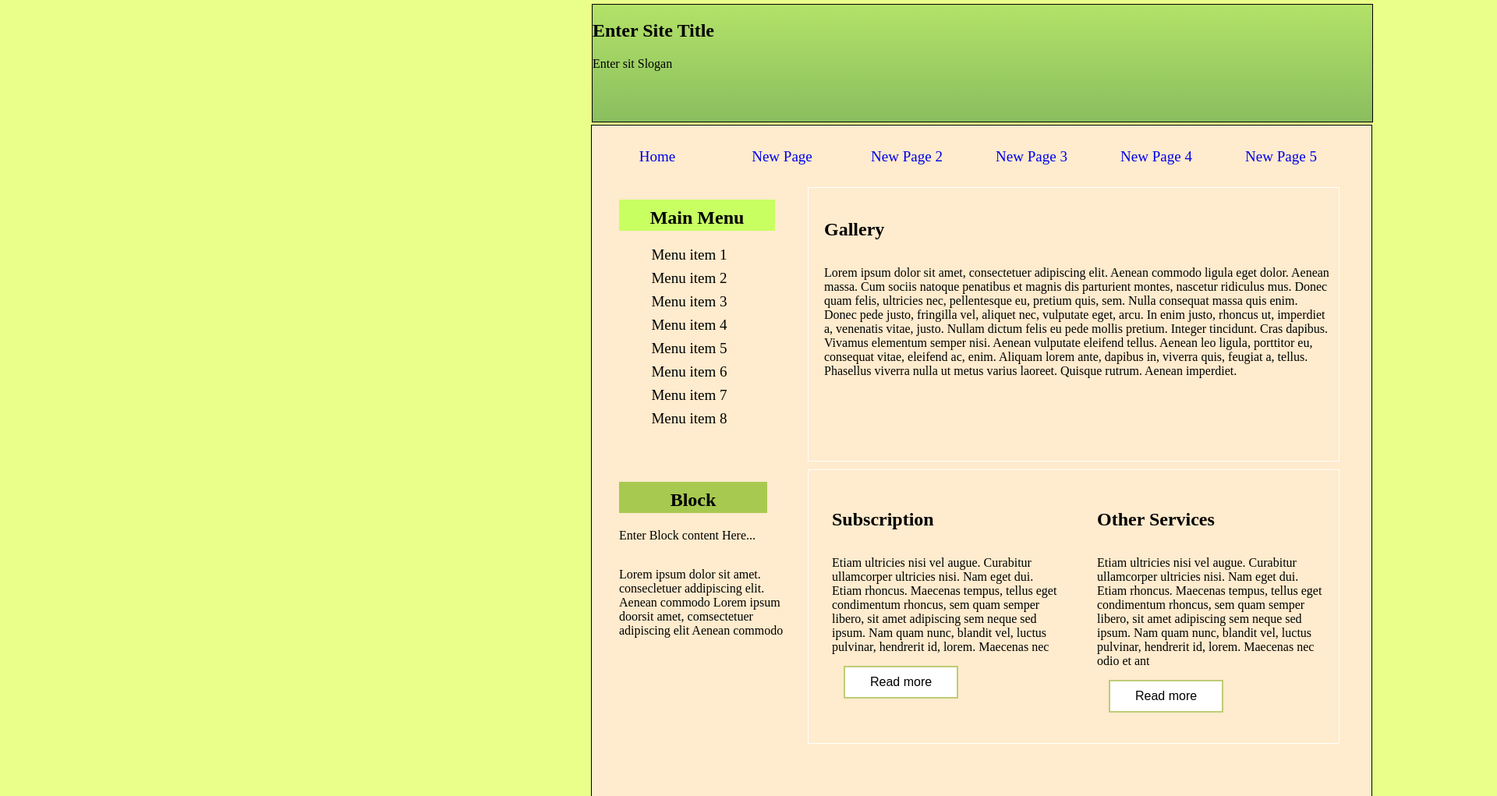
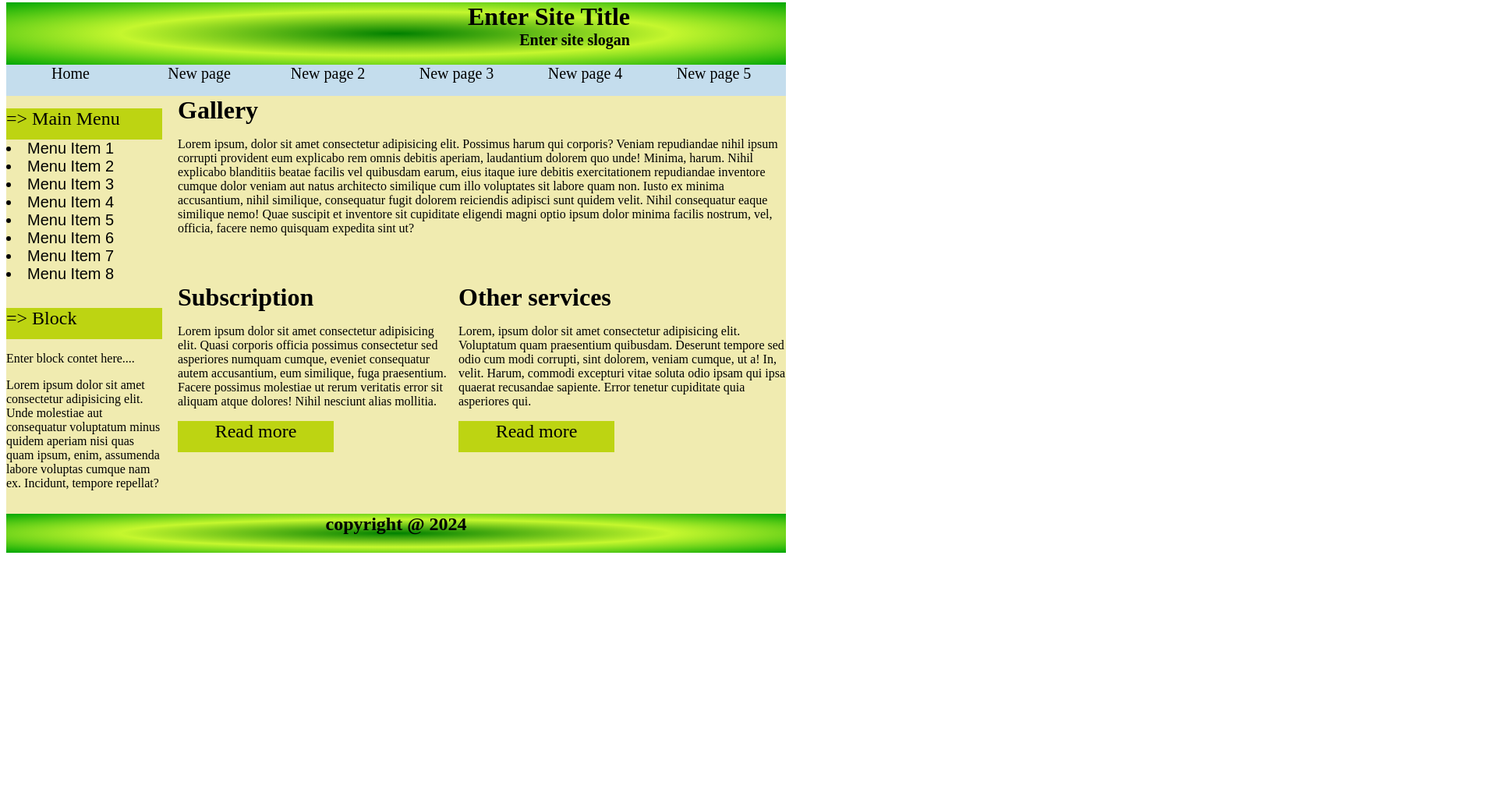
Before and after one commit to Akashtripathy2003/html, a plain HTML site: page home task.html in a window 1280 px wide. Shown: the part 5-1026 px from the top of the page at 78% size, 1920 px wide, since content can reach past the window. After the commit the page ends 800 px from the top, so only its background shows below. Drawn offline with Linux system fonts and the light colour scheme.

Commit message:
css.html

```diff
--- a/home task.html
+++ b/home task.html
@@ -3,323 +3,143 @@
 <head>
     <meta charset="UTF-8">
     <meta name="viewport" content="width=device-width, initial-scale=1.0">
-    <title>my Style </title>
+    <title>HOME TASK-1</title>
     <style type="text/css">
-        body {
-            background-color: rgb(234, 255, 138);
+        .bg-gradient{
+            background-image: radial-gradient(green, rgb(197, 247, 46),rgb(3, 167, 3));
         }
-        #div1{
-            width: 2500px;
-            height: 400;
-            border: 2px solid #0000;
+        div{
+            width: 1000px;
+            height: 80px;
         }
-        #div2{
-            width: 2500px;
-            height: 800px;
-            border: 1px solid #0000;
+        h1{
+            font-family: Algerian;
+            margin: 0;
         }
-        #div3{
-            width: 800;
-            height: 300;
-            border: 1px solid #0000;
+        #dv1{
+            height: 600px;
+            width: 1000px;
+            background-color: rgb(240, 235, 176);
         }
-        .content1{
-            margin: 0 auto;
+        #dv2{
+            height: 500px;
+            width: 200px;
+        }
+        .dv3{
+            height: 40px;
+            width: 200px;
+            background-color: rgb(189, 212, 18);
+        }
+        .dv4{
+            height: 200px;
+            width: 200px;
+        }
+        .dv4 li{
+            font-size: 20px;
+            font-family: Arial, Helvetica, sans-serif;
+        }
+        .menu{
             width: 1000px;
-            height: 150px;
-            border: 1px solid rgb(0, 0, 0);
+            height: 40px;
+            background-color: rgb(196, 221, 237);
         }
-        .mamu10 h1{
-            width: 200px;
-            height: 30px;
-            text-align: right;
-            padding-top: 20px;
-            margin: 20px;
-        }
-        .content2{
-            margin: 0 auto;
-            width: 1000px;
-            height: 860px;
-            border: 1px solid rgb(0, 0, 0);
-            background-color: blanchedalmond;
-        }
-        .content3{
-            margin: 12px;
-            width: 950px;
-            height: 50px;
-            border: 1px solid rgba(255, 255, 255, 0);
-        }
-        .bg-green{
-            background-image: linear-gradient(rgb(179, 226, 104),rgb(138, 190, 95));
-        }
-        .menu1{
-            width: 1100px;
-            height: 60px;
-
-        }
-        .menu1 ul{
+        .menu ul{
             margin: 0;
             padding: 0;
         }
-        .menu1 ul li{
+        .menu ul li{
             list-style: none;
             float: left;
-            width: 140px;
-            margin-right: 20px;
-
+            width: 165px;
+            font-family: algerian;
+            text-align: center;
+            font-size: 20px;
         }
-        .menu1 ul li a{
-            height: 35px;
-            padding-top: 15px;
-            display: block;
-            text-align: center;
-            text-decoration: none;
-            font-size: 19px;
-            font-weight: 100;
+        .dv5{
+            width: 780px;
+            height: 240px;
+            float: right;
         }
-        .menu1 ul li a:hover{
-            background-color: #9eb65e;
-            color: #000;
-        }
-        .content4{
-            width: 230px;
-            height: 340px;
-            border: 1px solid rgba(255, 251, 251, 0);
-
-        }
-        .content4{
-            margin: 10px;
+        .dv6{
+            width: 350px;
+            height: 240px;
             float: left;
         }
-        .menu2{
-            width: 100px;
-            height: 60px;
-        }
-        .menu2 ul{
-            margin: 0;
-            padding: 0;
-        }
-        .menu2 ul li{
-            list-style: none;
-            width: 200px;
-            background-color: rgba(255, 255, 255, 0);
-            margin-right: 10px;
-        }
-        .menu2 ul li a{
-            height: 20px;
-            padding-top: 10px;
-            display: block;
-            text-align: center;
-            text-decoration: none;
-            font-size: 19px;
-            font-weight: 100px;
-        }
-        .menu2 ul li h2{
-            width: 200px;
-            height: 30px;
-            text-align: center;
-            padding-top: 10px;
-            border: 0px solid ;
-            background-color: rgb(200, 255, 97);
-            margin: 10px;
-        }
-        .menu3{
-            width: 100px;
-            height: 60px;
-        }
-        .menu3 h2{
-            width: 190px;
-            height: 30px;
-            text-align: center;
-            padding-top: 10px;
-            border: 0px solid ;
-            background-color: rgb(168, 201, 80);
-            margin: 10px;
-        }
-        .menu3 p{
-            width: 240px;
-            height: 30px;
-            text-align: left;
-            padding-top: 10px;
-            margin: 10px;
-        }
-        .content5{
-            width: 680px;
-            height: 350px;
-            border: 1px solid white;
-        }
-        .content5{
-            margin: 5px;
+        .dv7{
+            width: 420px;
+            height: 240px;
             float: right;
         }
-        .content6{
-            width: 320px;
-            height: 300px;
-            border: 0px solid rgb(0, 0, 0);
-
-        }
-        .content6{
-            margin: 10px;
-            float: left;
-        }
-        .menu4{
-            width: 1100px;
-            height: 60px;
-        }
-        .menu4 h2{
-            width: 200px;
-            height: 30px;
-            text-align: left;
-            padding-top: 20px;
-            margin: 20px;
-        }
-        .menu4 p{
-            width: 650px;
-            height: 30px;
-            text-align: left;
-            padding-top: 10px;
-            padding-left: 10px;
-            margin: 10px;
-        }
-        .menu5{
-            width: 100px;
-            height: 60px;
-        }
-        .menu5 h2{
-            width: 190px;
-            height: 30px;
-            text-align: left;
-            padding-top: 20px;
-            border: 0px solid;
-            margin: 20px;
-        }
-        .menu5 p{
-            width: 300px;
-            height: 30px;
-            text-align: left;
-            padding-top: 10px;
-            padding-left: 10px;
-            margin: 10px;
-        }
-        .menu5 button {
-                border: none;
-                color: white;
-                padding: 10px 32px;
-                text-align: center;
-                text-decoration: none;
-                display: inline-block;
-                font-size: 16px;
-                margin: 15px;
-                transition-duration: 0.2s;
-                cursor: pointer;
-            }
-            .menu5 button {
-                background-color: white;
-                color: black;
-                border: 2px solid #bfcc76;
-            }
-
-        .menu5 button:hover {
-            background-color: #9eb65e;
-            color: rgb(0, 0, 0);
-        }
-
     </style>
 </head>
 <body>
-    <div id="div1">
-        <div class="content1 bg-green">
-            <nav class="manu10">
-                <h1>Enter Site Title</h1>
-                <a>Enter sit Slogan</a>
-            </nav>
+    <div class="bg-gradient">
+        <div style="width: 800px;height: 100px;">
+          <h1 style="text-align: right;">Enter Site Title</h1>
+          <h1 style="font-size: 20px; text-align: right;">Enter site slogan</h1>
           </div>
         </div>
-    <div id="div2">
-        <div class="content2">
-            <div id="div3">
-                <div class="content3">
-                    <nav class="menu1">
+    <div id="dv1">
+      <div class="menu">
         <ul>
-
-                            <li>
-                                <a href="#">Home</a>
-                            </li>
-                            <li>
-                                <a href="#">New Page</a>
-                            </li>
-                            <li>
-                                <a href="#">New Page 2</a>
-                            </li>
-                            <li>
-                                <a href="#">New Page 3</a>
-                            </li>
-                            <li>
-                                <a href="#">New Page 4</a>
-                            </li>
-                            <li>
-                                <a href="#">New Page 5 </a>
-                            </li>
+            <li>Home</li>
+            <li>New page</li>
+            <li>New page 2</li>
+            <li>New page 3</li>
+            <li>New page 4</li>
+            <li>New page 5</li>
         </ul>
-                    </nav>
-                    <div class="content4 content-margin " >
-                        <nav class="menu2">
-                            <ul>
-                                <li>
-                                    <h2>Main Menu</h2>
-                                    <a>Menu item 1</a>
-                                    <a>Menu item 2</a>
-                                    <a>Menu item 3</a>
-                                    <a>Menu item 4</a>
-                                    <a>Menu item 5</a>
-                                    <a>Menu item 6</a>
-                                    <a>Menu item 7</a>
-                                    <a>Menu item 8</a>
-                                </li>
-                            </ul>
-                        </nav>
       </div>
-                    <div class="content5 content-margin">
-                        <nav class="menu4">
-                            <h2>Gallery</h2>
-                            <p>
-                                Lorem ipsum dolor sit amet, consectetuer adipiscing elit. Aenean commodo ligula eget dolor. Aenean massa. Cum sociis natoque penatibus et magnis dis parturient montes, nascetur ridiculus mus. Donec quam felis, ultricies nec, pellentesque eu, pretium quis, sem. Nulla consequat massa quis enim. Donec pede justo, fringilla vel, aliquet nec, vulputate eget, arcu. In enim justo, rhoncus ut, imperdiet a, venenatis vitae, justo. Nullam dictum felis eu pede mollis pretium. Integer tincidunt. Cras dapibus. Vivamus elementum semper nisi. Aenean vulputate eleifend tellus. Aenean leo ligula, porttitor eu, consequat vitae, eleifend ac, enim. Aliquam lorem ante, dapibus in, viverra quis, feugiat a, tellus. Phasellus viverra nulla ut metus varius laoreet. Quisque rutrum. Aenean imperdiet.
-                            </p>
-                        </nav>
+      <div class="dv5">
+        <h1>Gallery</h1>
+        <p>Lorem ipsum, dolor sit amet consectetur adipisicing elit. Possimus harum qui corporis? Veniam repudiandae nihil ipsum corrupti provident eum explicabo rem omnis debitis aperiam, laudantium dolorem quo unde! Minima, harum. Nihil explicabo blanditiis beatae facilis vel quibusdam earum, eius itaque iure debitis exercitationem repudiandae inventore cumque dolor veniam aut natus architecto similique cum illo voluptates sit labore quam non. Iusto ex minima accusantium, nihil similique, consequatur fugit dolorem reiciendis adipisci sunt quidem velit. Nihil consequatur eaque similique nemo! Quae suscipit et inventore sit cupiditate eligendi magni optio ipsum dolor minima facilis nostrum, vel, officia, facere nemo quisquam expedita sint ut?</p>
     </div>
-                    <div class="content4 content-margin">
-                        <nav class="menu3">
-                            <h2>Block</h2>
-                            <p>Enter Block content Here...</p>
-                            <p> Lorem ipsum dolor sit amet.<br>consecletuer addipiscing elit.<br>Aenean commodo Lorem ipsum doorsit amet, comsectetuer adipiscing elit Aenean commodo
-                            </p>
-                        </nav>
+    <div class="dv5">
+        <div class="dv7">
+            <h1>Other services</h1>
+            <p>Lorem, ipsum dolor sit amet consectetur adipisicing elit. Voluptatum quam praesentium quibusdam. Deserunt tempore sed odio cum modi corrupti, sint dolorem, veniam cumque, ut a! In, velit. Harum, commodi excepturi vitae soluta odio ipsam qui ipsa quaerat recusandae sapiente. Error tenetur cupiditate quia asperiores qui.</p>
+            <div class="dv3">
+                <p align="center"><font size="+2" face="Algerian">
+                Read more
+                </font></p>
              </div>
-                    <div class="content5 content-margin">
-                        <div class="content6 content-margin">
-                            <nav class="menu5">
-                            <h2>Subscription</h2>
-                            <p>
-                                Etiam ultricies nisi vel augue. Curabitur ullamcorper ultricies nisi. Nam eget dui. Etiam rhoncus. Maecenas tempus, tellus eget condimentum rhoncus, sem quam semper libero, sit amet adipiscing sem neque sed ipsum. Nam quam nunc, blandit vel, luctus pulvinar, hendrerit id, lorem. Maecenas nec<br>
-                                <button class="button">Read more</button>
-                            </p>
-                            </nav>
          </div>
-                        <div class="content6 content-margin">
-                            <nav class="menu5">
-                                <h2>Other Services</h2>
-                                <p>
-                                   Etiam ultricies nisi vel augue. Curabitur ullamcorper ultricies nisi. Nam eget dui. Etiam rhoncus. Maecenas tempus, tellus eget condimentum rhoncus, sem quam semper libero, sit amet adipiscing sem neque sed ipsum. Nam quam nunc, blandit vel, luctus pulvinar, hendrerit id, lorem. Maecenas nec odio et ant<br>
-                                   <button class="button">Read more</button>
-                                </p>
-
-                            </nav>
-                        </div>
-
+        <div class="dv6">
+            <h1>Subscription</h1>
+            <p>Lorem ipsum dolor sit amet consectetur adipisicing elit. Quasi corporis officia possimus consectetur sed asperiores numquam cumque, eveniet consequatur autem accusantium, eum similique, fuga praesentium. Facere possimus molestiae ut rerum veritatis error sit aliquam atque dolores! Nihil nesciunt alias mollitia.</p>
+            <div class="dv3">
+                <p align="center"><font size="+2" face="Algerian">
+                Read more
+                </font></p>
              </div>
         </div>
     </div>
+      <div id="dv2">
+          <div class="dv3">
+               <p align="left"><font size="+2" face="Algerian">
+               => Main Menu
+               </font></p>
             </div>
+            <div class="dv4">
+              <li>Menu Item 1</li>
+              <li>Menu Item 2</li>
+              <li>Menu Item 3</li>
+              <li>Menu Item 4</li>
+              <li>Menu Item 5</li>
+              <li>Menu Item 6</li>
+              <li>Menu Item 7</li>
+              <li>Menu Item 8</li>
+            </div>
+            <div class="dv3">
+               <p align="left"><font size="+2" face="Algerian">
+               => Block
+               </font></p>
+            </div>
+            <p>Enter block contet here....</p>
+            <p>Lorem ipsum dolor sit amet consectetur adipisicing elit. Unde molestiae aut consequatur voluptatum minus quidem aperiam nisi quas quam ipsum, enim, assumenda labore voluptas cumque nam ex. Incidunt, tempore repellat?</p>
+        </div>
+            <div style="width: 1000px;height: 50px; background-image: radial-gradient(green, rgb(197, 247, 46),rgb(3, 167, 3));">
+                  <h2 style="text-align: center;">copyright @ 2024</h2>
             </div>
 </body>
 </html>
```
Also changed, not shown: css1.html (added, +13 -0 lines), css2.html (added, +30 -0 lines), from.html (added, +91 -0 lines), javaScript/Swapping.html (added, +27 -0 lines), javaScript/swapping highest value.html (added, +22 -0 lines), javaScript/text1.html (added, +23 -0 lines), css3.html (renamed from css.html). Lines whose indentation alone changed are shown as unchanged.
